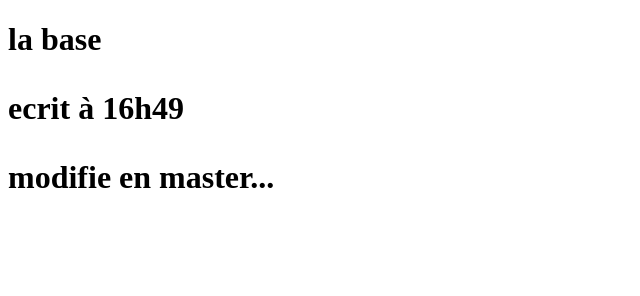
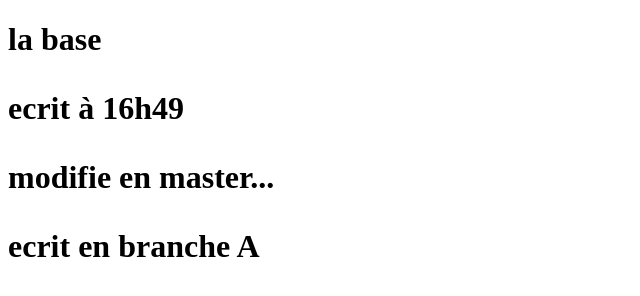
Before and after one commit to jyschonseck/miniSites, a plain HTML site: page bas/bas.html in a window 1280 px wide. Shown: the whole page, without its empty margins (0-640 px from the left). Drawn offline with Linux system fonts and the light colour scheme.

Commit message:
modif en brancheA

```diff
--- a/bas/bas.html
+++ b/bas/bas.html
@@ -8,6 +8,6 @@
     <h1> la base<h1>
       <p>ecrit à 16h49</p>
       <p>modifie en master...</p>
-
+<h1>ecrit en branche A</h1>
   </body>
 </html>
```
